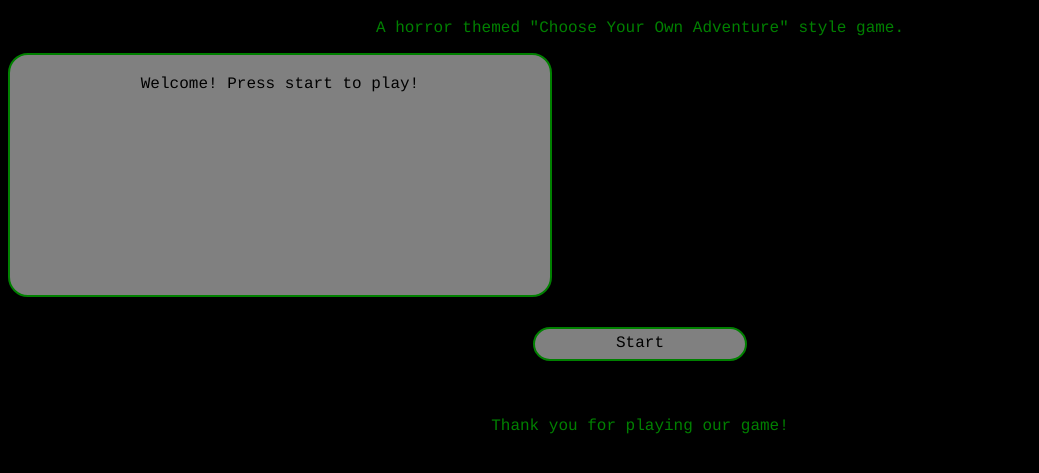
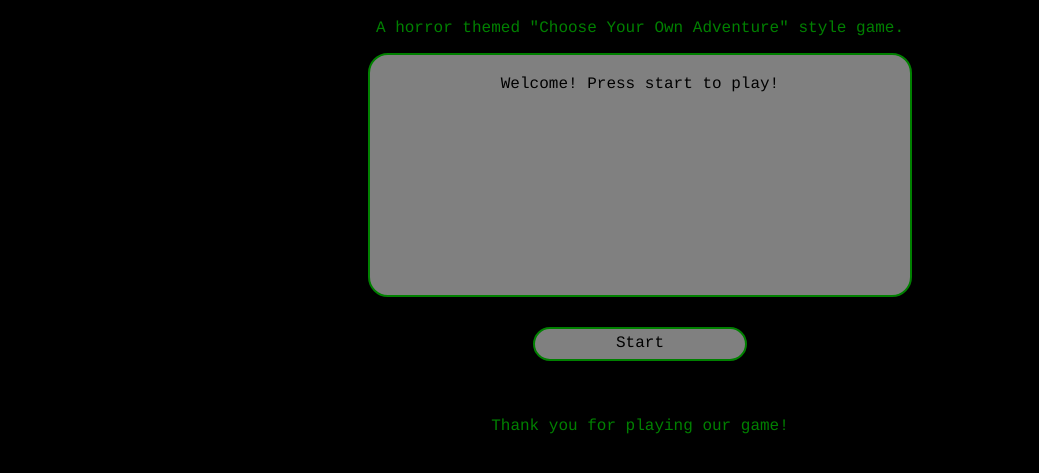
Before and after one commit to taihlorelliott/browser-game, a plain HTML site: page index.html in a window 1280 px wide. Shown: the part 61-534 px from the top of the page, without its empty margins (0-1039 px from the left). Drawn offline with Linux system fonts and the light colour scheme.

Commit message:
bug with display center fixed

```diff
--- a/style.css
+++ b/style.css
@@ -8,11 +8,9 @@ body {
 .display {
     width: 500px;
     height: 200px;
-
-    /* background-image: url('https://www.cyoa.com/cdn/shop/files/CYOA_MAIN_LOGO_3c2cf107-5d55-4252-a7c4-cd7c2b183300_900x.jpg?v=1657216834'); */
     background-color: grey;
     color: black;
-    padding: 20px;    //moved font down from top
+    padding: 20px;
     margin: 0 auto;
     margin-bottom: 30px;
     border: 2px solid green;
```
